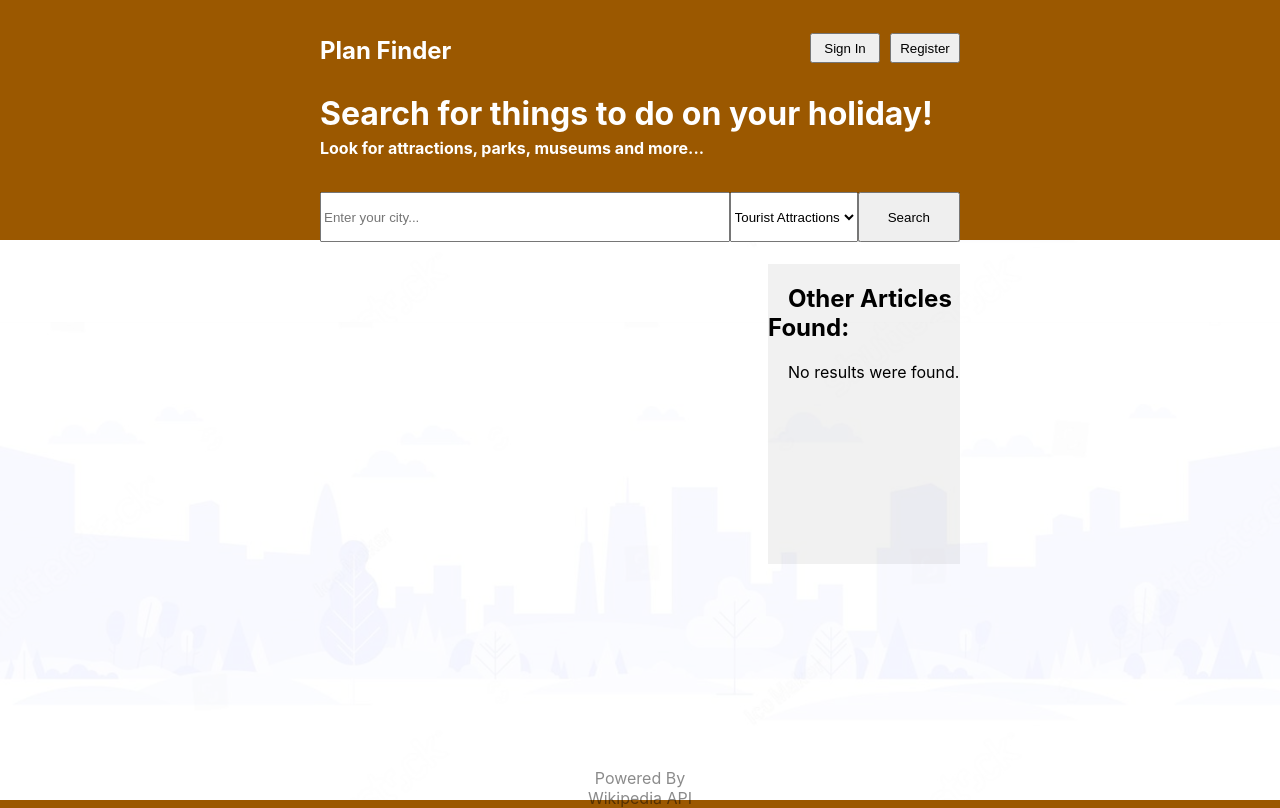
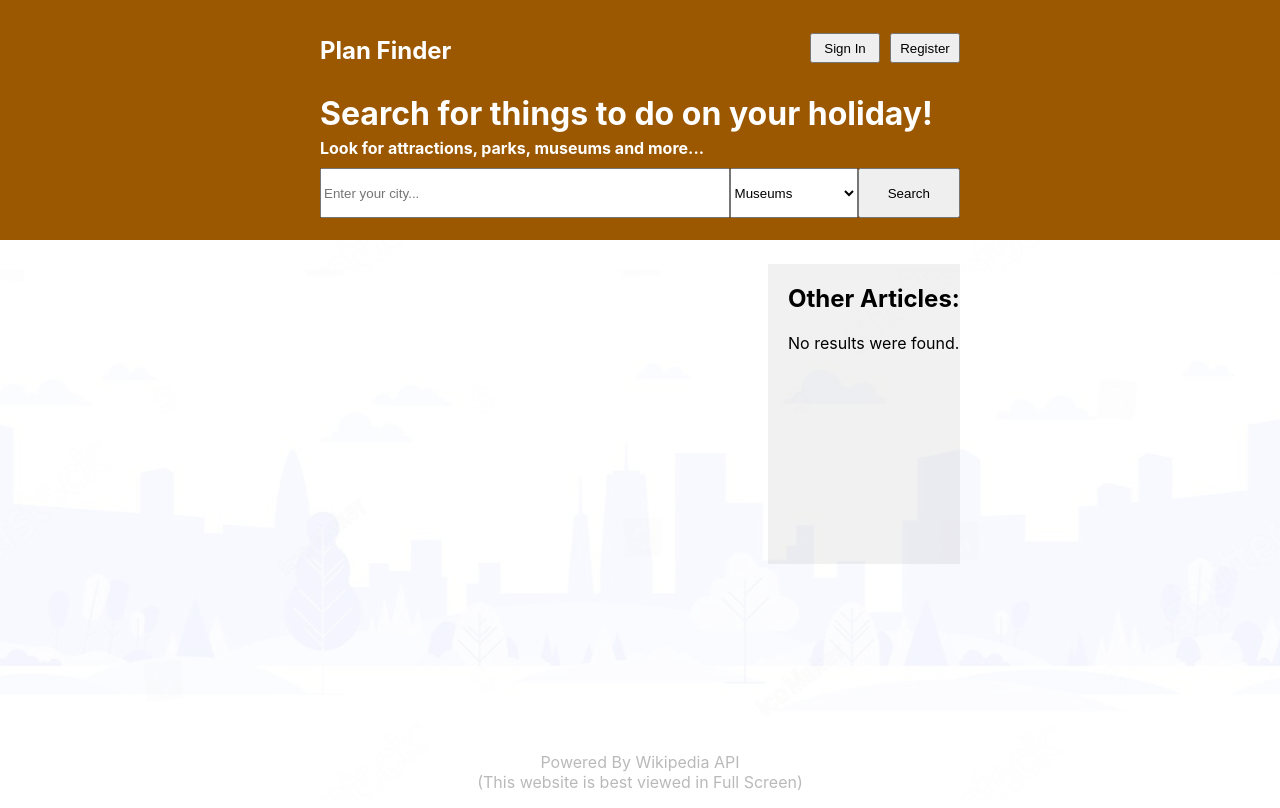
Before and after one commit to lseti1/planFinder-198302, a React (Create React App) app: page / in a window 1280 px wide. Built offline with nearby package versions, Linux system fonts and the light colour scheme.

Commit message:
Visual Changes + Minor Message Added

```diff
--- a/src/App.css
+++ b/src/App.css
@@ -3,10 +3,9 @@
 }
 
 body {
-  background: linear-gradient(to bottom, rgb(155, 88, 0) 30%, rgba(255, 255, 255, 0.719) 25%), url('/public/cityBackground.png');
+  background: linear-gradient(to bottom, rgb(155, 88, 0) 30%, rgba(255, 255, 255, 0.719) 0%), url('/public/cityBackground.png');
   background-position: center bottom;
   background-repeat: no repeat;
-  background-size: contain;
 
   width: 100vw;
   height: 100vh;
@@ -91,7 +90,7 @@ body {
 
   position: absolute;
   left: 25%;
-  top: 24%;
+  top: 21%;
 }
 
 .searchLinks {
@@ -127,14 +126,15 @@ body {
 }
 
 .bottomText {
+  display: grid;
   background-color: rgba(0, 0, 0, 0);
   text-align: center;
-  color: rgba(0, 0, 0, 0.459);
+  color: rgba(0, 0, 0, 0.274);
 
-  width: 10%;
+  width: 100%;
   height: 5%;
 
   position: absolute;
-  left: 45%;
-  bottom: 1%;
+  left: 0%;
+  bottom: 3%;
 }
--- a/src/App.js
+++ b/src/App.js
@@ -6,7 +6,7 @@ function App() {
   const [results, setResults] = useState([]);
   const [loading, setLoading] = useState(false);
   const [error, setError] = useState(null);
-  const [searchType, setSearchType] = useState('Attractions');
+  const [searchType, setSearchType] = useState('museums');
 
   const [summary, setSummary] = useState('');
   const [city, setCity] =  useState('');
@@ -105,7 +105,7 @@ function App() {
         <button type="submit" disabled={loading}> {loading ? 'Searching...' : 'Search'} </button>
       </div>
       <div className="searchLinks">
-        <h2>Other Articles Found:</h2>
+        <h2>Other Articles:</h2>
         {results.length > 0 ? (
             <ul> {results.slice(1).map((result) => (
               <li key={result.pageid}>
@@ -123,7 +123,7 @@ function App() {
       )}
       </div>
       <div className='bottomText'>
-        <p>Powered By Wikipedia API</p>
+        <p>Powered By Wikipedia API <br />(This website is best viewed in Full Screen)</p>
       </div>
 
     </div>
```
